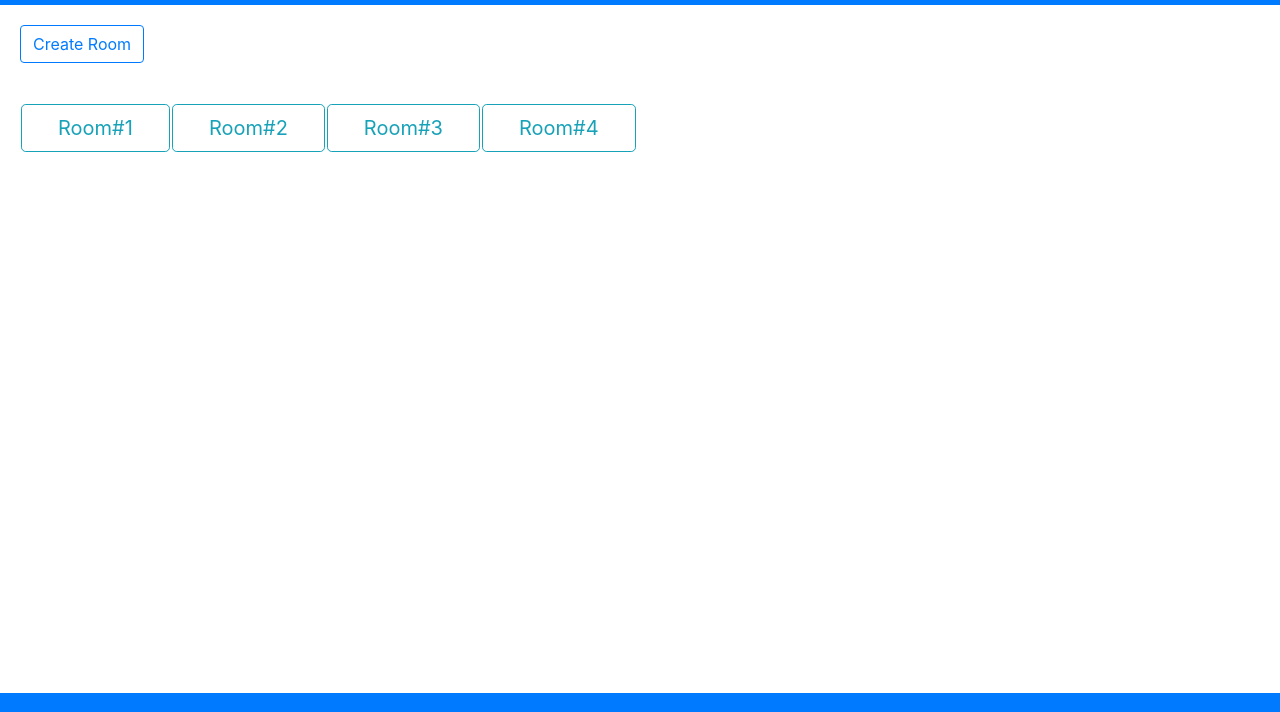
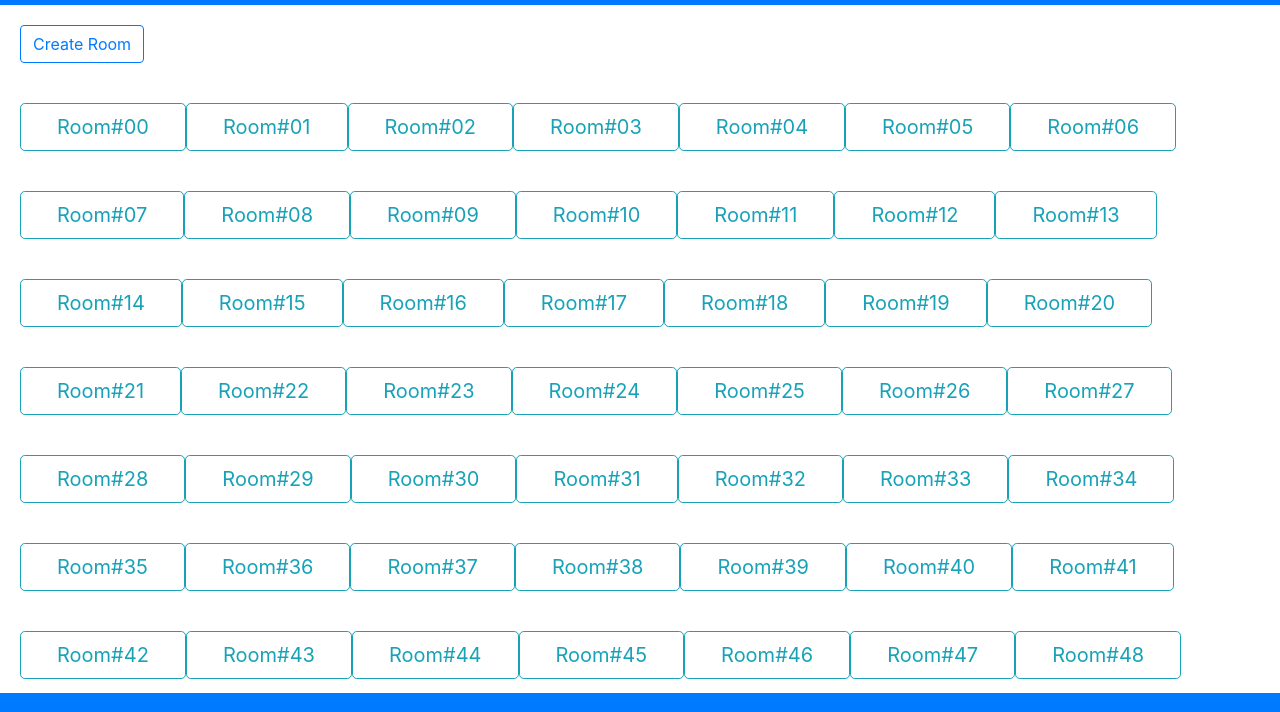
Before and after one commit to quocanh1897/GameCaro, a React app: page / in a window 1280 px wide. Shown: the part 51-763 px from the top of the page. Built offline with nearby package versions, Linux system fonts and the light colour scheme.

Commit message:
connect opponent

```diff
--- a/src/component/Board.js
+++ b/src/component/Board.js
@@ -15,6 +15,7 @@ export default class Board extends React.Component {
     this.state = {
       room: "",
       playerName: "",
+      opponent: "",
       ready: false,
       response: false,
       nameOK: false,
@@ -26,7 +27,7 @@ export default class Board extends React.Component {
   }
 
   onClick() {
-    if (!this.state.nameOK){
+    if (!this.state.nameOK) {
       alert("You must choose your name first!");
       return;
     }
@@ -38,9 +39,15 @@ export default class Board extends React.Component {
     let req = {
       header: "init",
       room: this.state.room,
-      playerName: this.state.playerName,
+      playerName: this.state.playerName
     };
     socket.emit("from-client", req);
+
+    socket.on("from-server", data => {
+      if (data.header == "game-start") {
+        this.setState({ opponent: data.opponentName, response: true });
+      }
+    });
   }
 
   updateInput(event) {
@@ -120,12 +127,20 @@ export default class Board extends React.Component {
       </div>
     );
     let labelName = (
-      <div>
+      <div className="vs">
         <label>
-          Player: {this.state.playerName}
+          <h4>Player: {this.state.playerName}</h4>
+        </label>
+        <label>
+          <h2>
+            vs
+          </h2>
+        </label>
+        <label>
+          <h4> {this.state.opponent} </h4>
         </label>
       </div>
-    )
+    );
     let boardData = this.initBoardData(height, width);
 
     let board = (
@@ -144,11 +159,13 @@ export default class Board extends React.Component {
     return (
       <div className="game-board">
         <Button variant="light" className="room-label">
-          <Badge variant="light">{this.state.room}</Badge>
+          <Badge variant="light">
+            <h2> {this.state.room}</h2>{" "}
+          </Badge>
         </Button>
         {this.state.nameOK ? labelName : inputName}
         <div>
-          {(this.state.ready) ? null : (
+          {this.state.ready ? null : (
             <Button
               variant="outline-success"
               onClick={this.onClick}
--- a/src/component/RoomPicker.js
+++ b/src/component/RoomPicker.js
@@ -3,70 +3,33 @@ import React, { Component } from "react";
 import Button from "react-bootstrap/Button";
 import "../style.css";
 import "bootstrap/dist/css/bootstrap.min.css";
-import {  Link } from "react-router-dom";
+import { Link } from "react-router-dom";
 
 class RoomPicker extends React.Component {
-  handleClicked() {}
   render() {
+    let rows = [];
+    for (let i = 0; i < 100; i++) {
+      let link = "/play/room"+i;
+      rows.push(
+        <Link to={link} key={i}>
+          <Button className="room-btn" size="lg" variant="outline-info" block>
+            Room#{i<10?'0'+i:i}
+          </Button>
+        </Link>
+      );
+    }
+
     return (
       <div>
-        <Button variant="outline-primary" className="create-btn">
-          Create Room
-        </Button>
-        <table>
-          <tbody>
-            <tr>
-              <td>
-                <Link to="/play/room1">
-                  <Button
-                    className="room-btn"
-                    size="lg"
-                    variant="outline-info"
-                    block
-                  >
-                    Room#1
-                  </Button>
-                </Link>
-              </td>
-              <td>
-                <Link to="/play/room2">
-                  <Button
-                    className="room-btn"
-                    size="lg"
-                    variant="outline-info"
-                    block
-                  >
-                    Room#2
-                  </Button>
-                </Link>
-              </td>
-              <td>
-                <Link to="/play/room3">
-                  <Button
-                    className="room-btn"
-                    size="lg"
-                    variant="outline-info"
-                    block
-                  >
-                    Room#3
-                  </Button>
-                </Link>
-              </td>
-              <td>
-                <Link to="/play/room4">
-                  <Button
-                    className="room-btn"
-                    size="lg"
-                    variant="outline-info"
-                    block
-                  >
-                    Room#4
-                  </Button>
-                </Link>
-              </td>
-            </tr>
-          </tbody>
-        </table>
+        <div className="line">
+          <Button variant="outline-primary" className="create-btn">
+            Create Room
+          </Button>
+        </div>
+        <div className="wrapper-room-btn">
+          {rows}
+
+        </div>
       </div>
     );
   }
--- a/src/index.js
+++ b/src/index.js
@@ -31,8 +31,8 @@ class Game extends React.Component {
   constructor(props) {
     super(props);
     this.state = {
-      height: 10,
-      width: 10,
+      height: 20,
+      width: 20,
       isx: true,
     };
   }
--- /dev/null
+++ b/src/socket-context.js
@@ -0,0 +1,5 @@
+import React from 'react'
+
+const SocketContext = React.createContext()
+
+export default SocketContext
--- a/src/style.css
+++ b/src/style.css
@@ -110,7 +110,7 @@ input[type=submit]:hover {
 }
 .room-btn {
   transition: all 1s;
-  margin: 1em;
+  margin: 20px;
 }
 .create-btn{
   margin: 1.25em;
@@ -120,3 +120,17 @@ input[type=submit]:hover {
   display: flex;
 
 }
+.line{
+  width: 100%;
+
+}
+.vs{
+  width: 100%;
+  display: flex;
+  flex-direction: row;
+  justify-content: space-evenly;
+}
+.wrapper-room-btn{
+  display: flex;
+  flex-wrap: wrap;
+}
```
Also changed, not shown: 1 other file.
